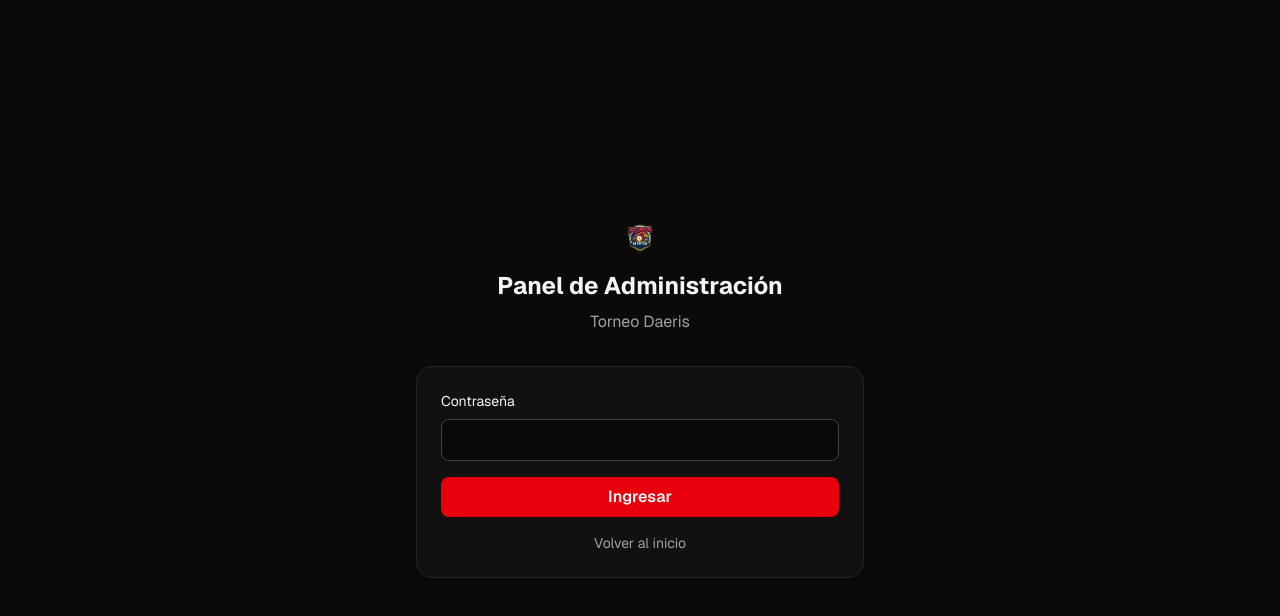
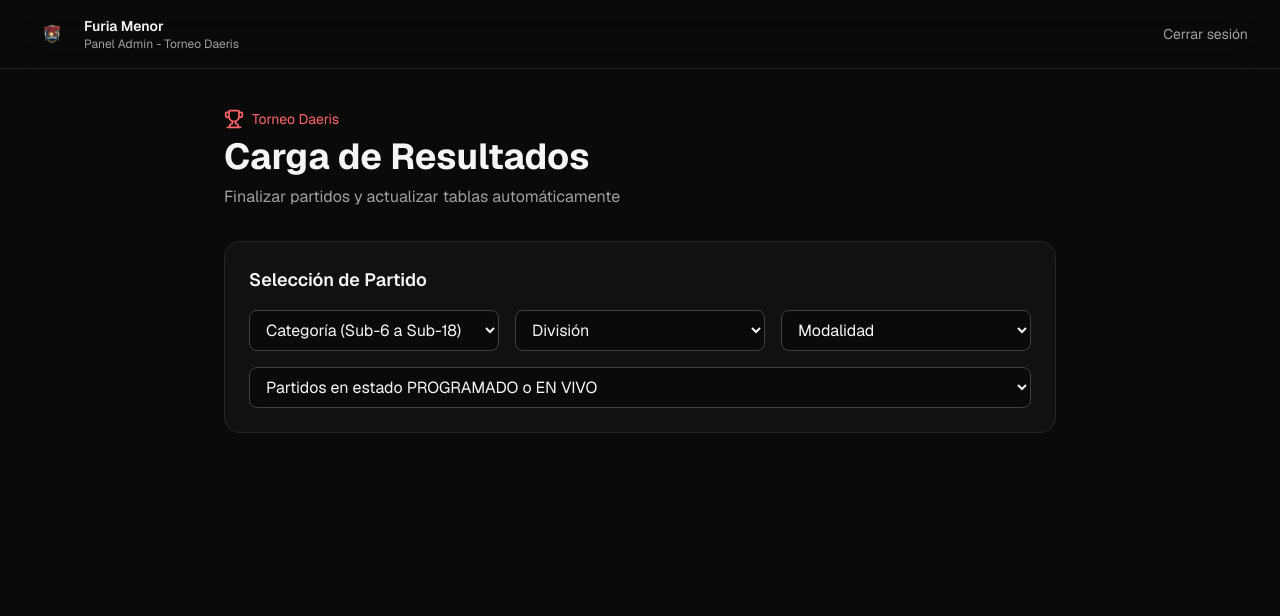
Before and after one commit to Leeonardo/FuriaMenor, a Next.js app: page /admin in a window 1280 px wide. Shown: the top 616 px of the page. Built offline with nearby package versions, Linux system fonts and the light colour scheme.

Commit message:
AdminUpdate

```diff
--- /dev/null
+++ b/src/app/admin/login/page.tsx
@@ -0,0 +1,70 @@
+"use client";
+
+import { useState } from "react";
+import Image from "next/image";
+import Link from "next/link";
+import { useRouter } from "next/navigation";
+
+export default function AdminLoginPage() {
+  const [password, setPassword] = useState("");
+  const [error, setError] = useState("");
+  const [loading, setLoading] = useState(false);
+  const router = useRouter();
+
+  const handleLogin = async (e: React.FormEvent) => {
+    e.preventDefault();
+    setLoading(true);
+    setError("");
+    try {
+      const res = await fetch("/api/admin/login", {
+        method: "POST",
+        headers: { "Content-Type": "application/json" },
+        body: JSON.stringify({ password }),
+      });
+      if (res.ok) {
+        router.push("/admin");
+        router.refresh();
+      } else {
+        setError("Contraseña incorrecta");
+      }
+    } catch {
+      setError("Error al iniciar sesión");
+    } finally {
+      setLoading(false);
+    }
+  };
+
+  return (
+    <div className="min-h-screen bg-neutral-950 text-neutral-100 flex items-center justify-center px-4">
+      <div className="w-full max-w-md">
+        <div className="mb-8 text-center">
+          <div className="mb-4 flex justify-center">
+            <Image src="/logo.png" alt="Furia Menor" width={60} height={60} className="object-contain" />
+          </div>
+          <h1 className="text-2xl font-bold">Administrador Único</h1>
+          <p className="mt-2 text-neutral-400">Acceso exclusivo al Panel de Torneo Daeris</p>
+        </div>
+        <form onSubmit={handleLogin} className="rounded-2xl border border-neutral-800 bg-neutral-900/60 p-6 space-y-4">
+          <div>
+            <label className="block text-sm mb-2">Contraseña</label>
+            <input
+              type="password"
+              value={password}
+              onChange={(e) => setPassword(e.target.value)}
+              className="w-full rounded-lg border border-neutral-700 bg-neutral-950 px-3 py-2"
+              required
+              autoFocus
+            />
+          </div>
+          {error && <p className="text-sm text-red-400">{error}</p>}
+          <button type="submit" disabled={loading} className="w-full rounded-lg bg-red-600 px-4 py-2 font-semibold hover:bg-red-700 disabled:opacity-50">
+            {loading ? "Ingresando..." : "Ingresar"}
+          </button>
+          <Link href="/" className="block text-center text-sm text-neutral-400 hover:text-white">
+            Volver al inicio
+          </Link>
+        </form>
+      </div>
+    </div>
+  );
+}
--- a/src/app/admin/page.tsx
+++ b/src/app/admin/page.tsx
@@ -1,57 +1,38 @@
 "use client";
 
-import { useState, useEffect } from "react";
+import { useState } from "react";
 import Image from "next/image";
 import Link from "next/link";
-import { Trophy, Save, Plus, Minus } from "lucide-react";
+import { Trophy, Save, Plus, Minus, AlertTriangle } from "lucide-react";
 import { CATEGORIES, MODALITIES, modalityLabels, type Category, type Modality } from "@/data/daeris";
-import { torneoDaerisMatches, type Match } from "@/data/daeris/calendario";
+import { torneoDaerisMatches } from "@/data/daeris/calendario";
+
+const DIVISIONS = ["1era División", "2da División"] as const;
+type Division = (typeof DIVISIONS)[number];
 
 export default function AdminPage() {
-  const [authenticated, setAuthenticated] = useState(false);
-  const [password, setPassword] = useState("");
-  const [error, setError] = useState("");
   const [loading, setLoading] = useState(false);
 
   const [category, setCategory] = useState<Category | "all">("all");
+  const [division, setDivision] = useState<Division | "all">("all");
   const [modality, setModality] = useState<Modality | "all">("all");
   const [selectedMatchId, setSelectedMatchId] = useState("");
   const [homeScore, setHomeScore] = useState(0);
   const [awayScore, setAwayScore] = useState(0);
-  const [goals, setGoals] = useState<Array<{ player: string; team: string; minute?: string }>>([{ player: "", team: "home", minute: "" }]);
+  const [goals, setGoals] = useState<Array<{ player: string; team: "home" | "away"; minute?: string }>>([{ player: "", team: "home", minute: "" }]);
+  const [cards, setCards] = useState<Array<{ player: string; team: "home" | "away"; type: "amarilla" | "roja" }>>([]);
 
   const matches = torneoDaerisMatches.filter((m) => {
     const matchCategory = category === "all" || m.category === category;
     const matchModality = modality === "all" || m.modality === modality;
-    return (m.status === "scheduled" || m.status === "live") && matchCategory && matchModality;
+    const matchDivision = division === "all" || m.division === division;
+    return (m.status === "scheduled" || m.status === "live") && matchCategory && matchModality && matchDivision;
   });
 
   const selectedMatch = torneoDaerisMatches.find((m) => m.id === selectedMatchId);
 
-  const handleLogin = async (e: React.FormEvent) => {
-    e.preventDefault();
-    setLoading(true);
-    setError("");
-    try {
-      const res = await fetch("/api/admin/login", {
-        method: "POST",
-        headers: { "Content-Type": "application/json" },
-        body: JSON.stringify({ password }),
-      });
-      if (res.ok) {
-        setAuthenticated(true);
-      } else {
-        setError("Contraseña incorrecta");
-      }
-    } catch {
-      setError("Error al iniciar sesión");
-    } finally {
-      setLoading(false);
-    }
-  };
-
   const addGoal = () => {
-    setGoals([...goals, { player: "", team: selectedMatch?.homeTeam ? "home" : "home", minute: "" }]);
+    setGoals([...goals, { player: "", team: "home", minute: "" }]);
   };
 
   const removeGoal = (idx: number) => {
@@ -64,6 +45,20 @@ export default function AdminPage() {
     const newGoals = [...goals];
     newGoals[idx] = { ...newGoals[idx], [field]: value };
     setGoals(newGoals);
+  };
+
+  const addCard = () => {
+    setCards([...cards, { player: "", team: "home", type: "amarilla" }]);
+  };
+
+  const removeCard = (idx: number) => {
+    setCards(cards.filter((_, i) => i !== idx));
+  };
+
+  const updateCard = (idx: number, field: string, value: string) => {
+    const newCards = [...cards];
+    newCards[idx] = { ...newCards[idx], [field]: value };
+    setCards(newCards);
   };
 
   const handleSubmit = async (e: React.FormEvent) => {
@@ -79,10 +74,11 @@ export default function AdminPage() {
           homeScore,
           awayScore,
           goals: goals.filter((g) => g.player.trim()),
+          cards: cards.filter((c) => c.player.trim()),
         }),
       });
       if (res.ok) {
-        alert("Partido finalizado y tablas actualizadas correctamente");
+        alert("Partido finalizado. Tablas, goleadores, arquería y fair play actualizados.");
         window.location.reload();
       } else {
         alert("Error al guardar");
@@ -93,41 +89,6 @@ export default function AdminPage() {
       setLoading(false);
     }
   };
-
-  if (!authenticated) {
-    return (
-      <div className="min-h-screen bg-neutral-950 text-neutral-100 flex items-center justify-center px-4">
-        <div className="w-full max-w-md">
-          <div className="mb-8 text-center">
-            <div className="mb-4 flex justify-center">
-              <Image src="/logo.png" alt="Furia Menor" width={60} height={60} className="object-contain" />
-            </div>
-            <h1 className="text-2xl font-bold">Panel de Administración</h1>
-            <p className="mt-2 text-neutral-400">Torneo Daeris</p>
-          </div>
-          <form onSubmit={handleLogin} className="rounded-2xl border border-neutral-800 bg-neutral-900/60 p-6 space-y-4">
-            <div>
-              <label className="block text-sm mb-2">Contraseña</label>
-              <input
-                type="password"
-                value={password}
-                onChange={(e) => setPassword(e.target.value)}
-                className="w-full rounded-lg border border-neutral-700 bg-neutral-950 px-3 py-2"
-                required
-              />
-            </div>
-            {error && <p className="text-sm text-red-400">{error}</p>}
-            <button type="submit" disabled={loading} className="w-full rounded-lg bg-red-600 px-4 py-2 font-semibold hover:bg-red-700 disabled:opacity-50">
-              {loading ? "Ingresando..." : "Ingresar"}
-            </button>
-            <Link href="/" className="block text-center text-sm text-neutral-400 hover:text-white">
-              Volver al inicio
-            </Link>
-          </form>
-        </div>
-      </div>
-    );
-  }
 
   return (
     <div className="min-h-screen bg-neutral-950 text-neutral-100">
@@ -158,26 +119,32 @@ export default function AdminPage() {
 
         <form onSubmit={handleSubmit} className="space-y-6">
           <div className="rounded-2xl border border-neutral-800 bg-neutral-900/60 p-6 space-y-4">
-            <h2 className="text-lg font-semibold">Seleccionar Partido</h2>
-            <div className="grid gap-4 sm:grid-cols-2">
+            <h2 className="text-lg font-semibold">Selección de Partido</h2>
+            <div className="grid gap-4 sm:grid-cols-3">
               <select value={category} onChange={(e) => setCategory(e.target.value as Category | "all")} className="rounded-lg border border-neutral-700 bg-neutral-950 px-3 py-2">
-                <option value="all">Todas las categorías</option>
+                <option value="all">Categoría (Sub-6 a Sub-18)</option>
                 {CATEGORIES.map((c) => (
                   <option key={c} value={c}>{c}</option>
                 ))}
               </select>
+              <select value={division} onChange={(e) => setDivision(e.target.value as Division | "all")} className="rounded-lg border border-neutral-700 bg-neutral-950 px-3 py-2">
+                <option value="all">División</option>
+                {DIVISIONS.map((d) => (
+                  <option key={d} value={d}>{d}</option>
+                ))}
+              </select>
               <select value={modality} onChange={(e) => setModality(e.target.value as Modality | "all")} className="rounded-lg border border-neutral-700 bg-neutral-950 px-3 py-2">
-                <option value="all">Todas las modalidades</option>
+                <option value="all">Modalidad</option>
                 {MODALITIES.map((m) => (
                   <option key={m} value={m}>{modalityLabels[m]}</option>
                 ))}
               </select>
             </div>
             <select value={selectedMatchId} onChange={(e) => setSelectedMatchId(e.target.value)} className="w-full rounded-lg border border-neutral-700 bg-neutral-950 px-3 py-2" required>
-              <option value="">Selecciona un partido (Programado / En Vivo)</option>
+              <option value="">Partidos en estado PROGRAMADO o EN VIVO</option>
               {matches.map((m) => (
                 <option key={m.id} value={m.id}>
-                  {m.category} {m.division || modalityLabels[m.modality]} | {m.homeTeam} vs {m.awayTeam} | {m.matchDate} {m.matchTime} - {m.status === "live" ? "EN VIVO" : "PROGRAMADO"}
+                  {m.category} | {m.division} | {modalityLabels[m.modality]} | {m.homeTeam} vs {m.awayTeam} | {m.matchDate} {m.matchTime} - {m.status === "live" ? "EN VIVO" : "PROGRAMADO"}
                 </option>
               ))}
             </select>
@@ -214,15 +181,15 @@ export default function AdminPage() {
 
               <div className="rounded-2xl border border-neutral-800 bg-neutral-900/60 p-6 space-y-4">
                 <div className="flex items-center justify-between">
-                  <h2 className="text-lg font-semibold">Goleadores (Opcional)</h2>
+                  <h2 className="text-lg font-semibold">Goleadores</h2>
                   <button type="button" onClick={addGoal} className="flex items-center gap-1 rounded-lg bg-neutral-800 px-3 py-1 text-sm hover:bg-neutral-700">
-                    <Plus className="h-4 w-4" /> Agregar
+                    <Plus className="h-4 w-4" /> Agregar Gol
                   </button>
                 </div>
                 {goals.map((goal, idx) => (
-                  <div key={idx} className="grid gap-3 sm:grid-cols-[1fr_1fr_100px_auto]">
+                  <div key={idx} className="grid gap-3 sm:grid-cols-[1.5fr_1fr_80px_auto]">
                     <input
-                      placeholder="Nombre del jugador"
+                      placeholder="Jugador"
                       value={goal.player}
                       onChange={(e) => updateGoal(idx, "player", e.target.value)}
                       className="rounded-lg border border-neutral-700 bg-neutral-950 px-3 py-2"
@@ -244,6 +211,41 @@ export default function AdminPage() {
                 ))}
               </div>
 
+              <div className="rounded-2xl border border-neutral-800 bg-neutral-900/60 p-6 space-y-4">
+                <div className="flex items-center justify-between">
+                  <div className="flex items-center gap-2">
+                    <AlertTriangle className="h-5 w-5 text-amber-400" />
+                    <h2 className="text-lg font-semibold">Amonestaciones y Sanciones</h2>
+                  </div>
+                  <button type="button" onClick={addCard} className="flex items-center gap-1 rounded-lg bg-neutral-800 px-3 py-1 text-sm hover:bg-neutral-700">
+                    <Plus className="h-4 w-4" /> Agregar Tarjeta
+                  </button>
+                </div>
+                {cards.length === 0 && <p className="text-sm text-neutral-500">Sin tarjetas registradas</p>}
+                {cards.map((card, idx) => (
+                  <div key={idx} className="grid gap-3 sm:grid-cols-[1.5fr_1fr_1fr_auto]">
+                    <input
+                      placeholder="Jugador"
+                      value={card.player}
+                      onChange={(e) => updateCard(idx, "player", e.target.value)}
+                      className="rounded-lg border border-neutral-700 bg-neutral-950 px-3 py-2"
+                    />
+                    <select value={card.team} onChange={(e) => updateCard(idx, "team", e.target.value)} className="rounded-lg border border-neutral-700 bg-neutral-950 px-3 py-2">
+                      <option value="home">{selectedMatch.homeTeam}</option>
+                      <option value="away">{selectedMatch.awayTeam}</option>
+                    </select>
+                    <select value={card.type} onChange={(e) => updateCard(idx, "type", e.target.value)} className="rounded-lg border border-neutral-700 bg-neutral-950 px-3 py-2">
+                      <option value="amarilla">Tarjeta Amarilla (TA)</option>
+                      <option value="roja">Tarjeta Roja (TR)</option>
+                    </select>
+                    <button type="button" onClick={() => removeCard(idx)} className="rounded-lg bg-neutral-800 p-2 hover:bg-neutral-700">
+                      <Minus className="h-4 w-4" />
+                    </button>
+                  </div>
+                ))}
+                <p className="text-xs text-neutral-500">Se aplicará Fair Play (tarjetas) al recálculo de posiciones.</p>
+              </div>
+
               <button type="submit" disabled={loading} className="w-full flex items-center justify-center gap-2 rounded-lg bg-red-600 px-6 py-3 font-semibold hover:bg-red-700 disabled:opacity-50">
                 <Save className="h-5 w-5" />
                 {loading ? "Guardando..." : "Finalizar Partido y Actualizar Tablas"}
```
Also changed, not shown: src/app/api/admin/match/route.ts (+8 -5 lines), src/middleware.ts (added, +20 -0 lines).
